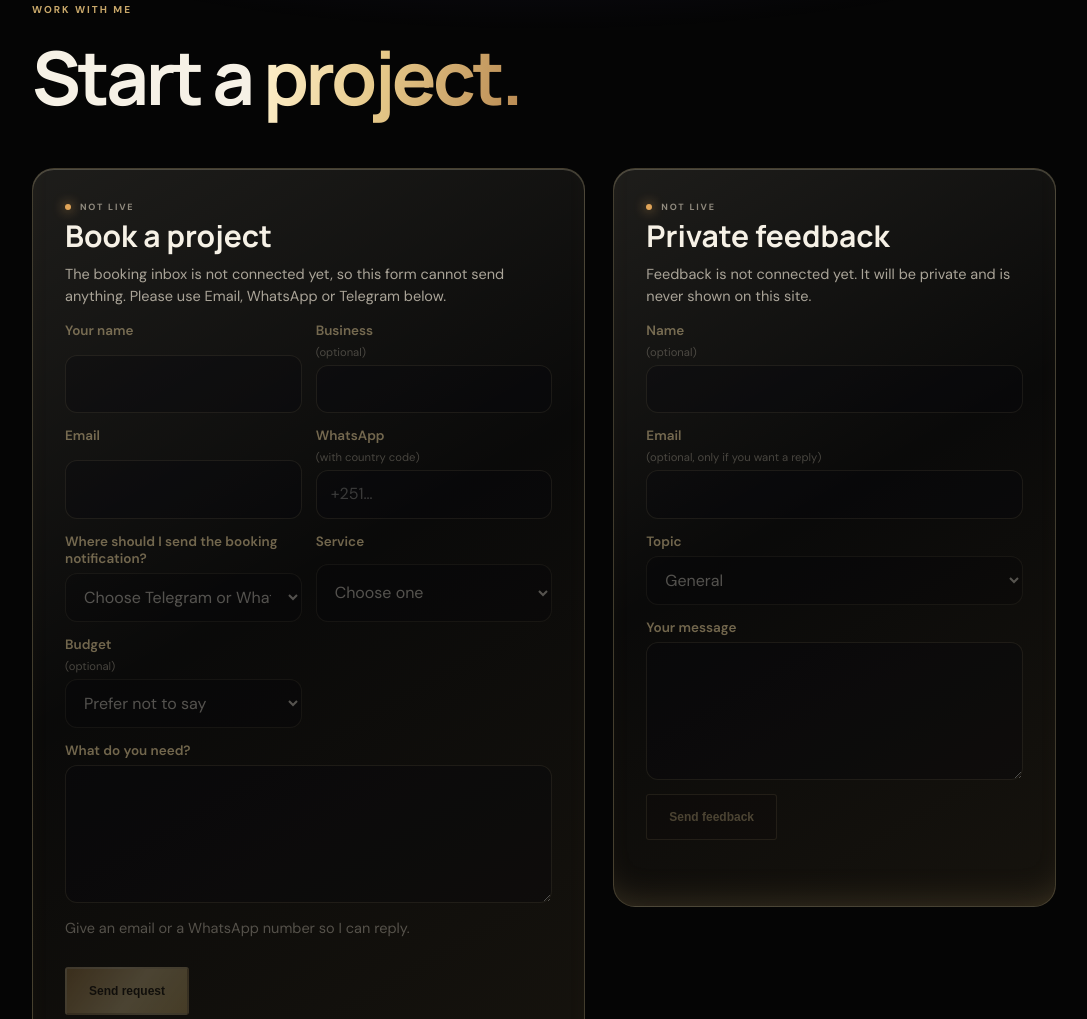
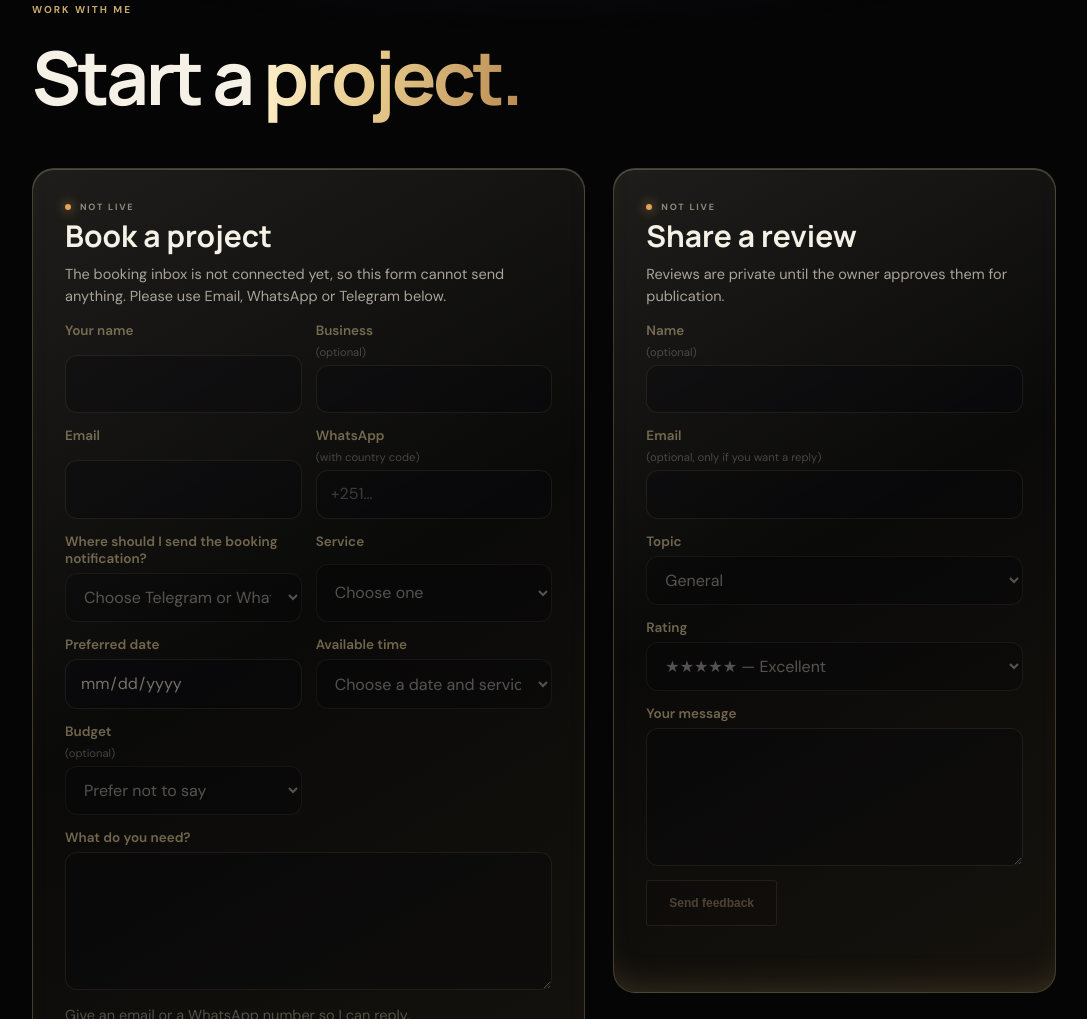
Before and after one commit to Derya1121/yared-cinematic-portfolio, a plain HTML site: page index.html in a window 1280 px wide. Shown: the part 6874-7893 px from the top of the page, without its empty margins (96-1183 px from the left). Drawn offline with Linux system fonts and the light colour scheme; no server answers.

Commit message:
Add appointment date, available slot and review rating fields

```diff
--- a/index.html
+++ b/index.html
@@ -179,6 +179,8 @@
               <option value="">Choose one</option><option value="website">Website / digital product</option>
               <option value="ai-assistant">AI software / assistant</option><option value="automation">Business automation</option>
               <option value="software">Software / integration</option><option value="other">Something else</option></select></label>
+            <label>Preferred date<input name="slot_date" type="date" min="${new Date().toISOString().slice(0,10)}" required></label>
+            <label>Available time<select name="slot_id" required><option value="">Choose a date and service first</option></select></label>
             <label>Budget <small>(optional)</small><select name="budget"><option value="">Prefer not to say</option>
               <option value="under-500">Under $500</option><option value="500-1500">$500–1,500</option>
               <option value="1500-5000">$1,500–5,000</option><option value="5000-plus">$5,000+</option><option value="unsure">Not sure yet</option></select></label>
@@ -191,13 +193,14 @@
         </form>
         <form class="s8-card" id="s8-feedback" novalidate aria-labelledby="s8-feedback-h">
           <p class="capability-status s8-state" data-s8-state><span aria-hidden="true"></span> NOT LIVE</p>
-          <h3 id="s8-feedback-h">Private feedback</h3>
-          <p class="s8-note" data-s8-note>Feedback is not connected yet. It will be private and is never shown on this site.</p>
+          <h3 id="s8-feedback-h">Share a review</h3>
+          <p class="s8-note" data-s8-note>Reviews are private until the owner approves them for publication.</p>
           <fieldset class="s8-fields" data-s8-fields disabled>
             <label>Name <small>(optional)</small><input name="name" autocomplete="name" maxlength="80"></label>
             <label>Email <small>(optional, only if you want a reply)</small><input name="email" type="email" autocomplete="email" maxlength="254" inputmode="email"></label>
             <label>Topic<select name="category" required><option value="general">General</option><option value="design">Design</option>
               <option value="bug">Something is broken</option><option value="idea">An idea</option><option value="praise">Kind words</option><option value="other">Other</option></select></label>
+            <label>Rating<select name="rating" required><option value="5">★★★★★ — Excellent</option><option value="4">★★★★☆ — Very good</option><option value="3">★★★☆☆ — Good</option><option value="2">★★☆☆☆ — Fair</option><option value="1">★☆☆☆☆ — Poor</option></select></label>
             <label class="s8-wide">Your message<textarea name="message" rows="5" maxlength="2000" required></textarea></label>
             <div class="s8-hp" aria-hidden="true"><label>Leave this empty<input name="website" tabindex="-1" autocomplete="off"></label></div>
             <button class="button button-outline s8-submit" type="submit">Send feedback</button>
```
